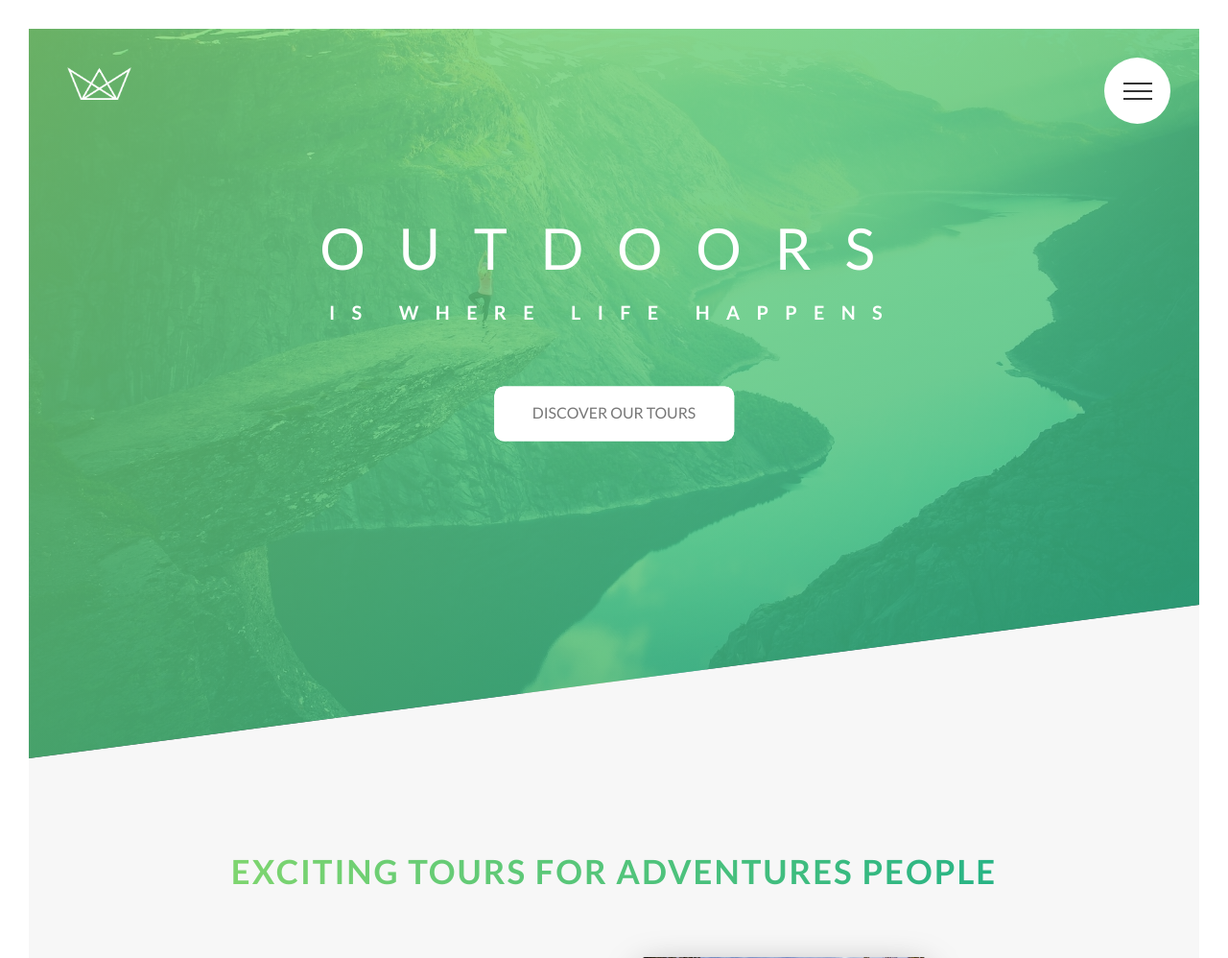
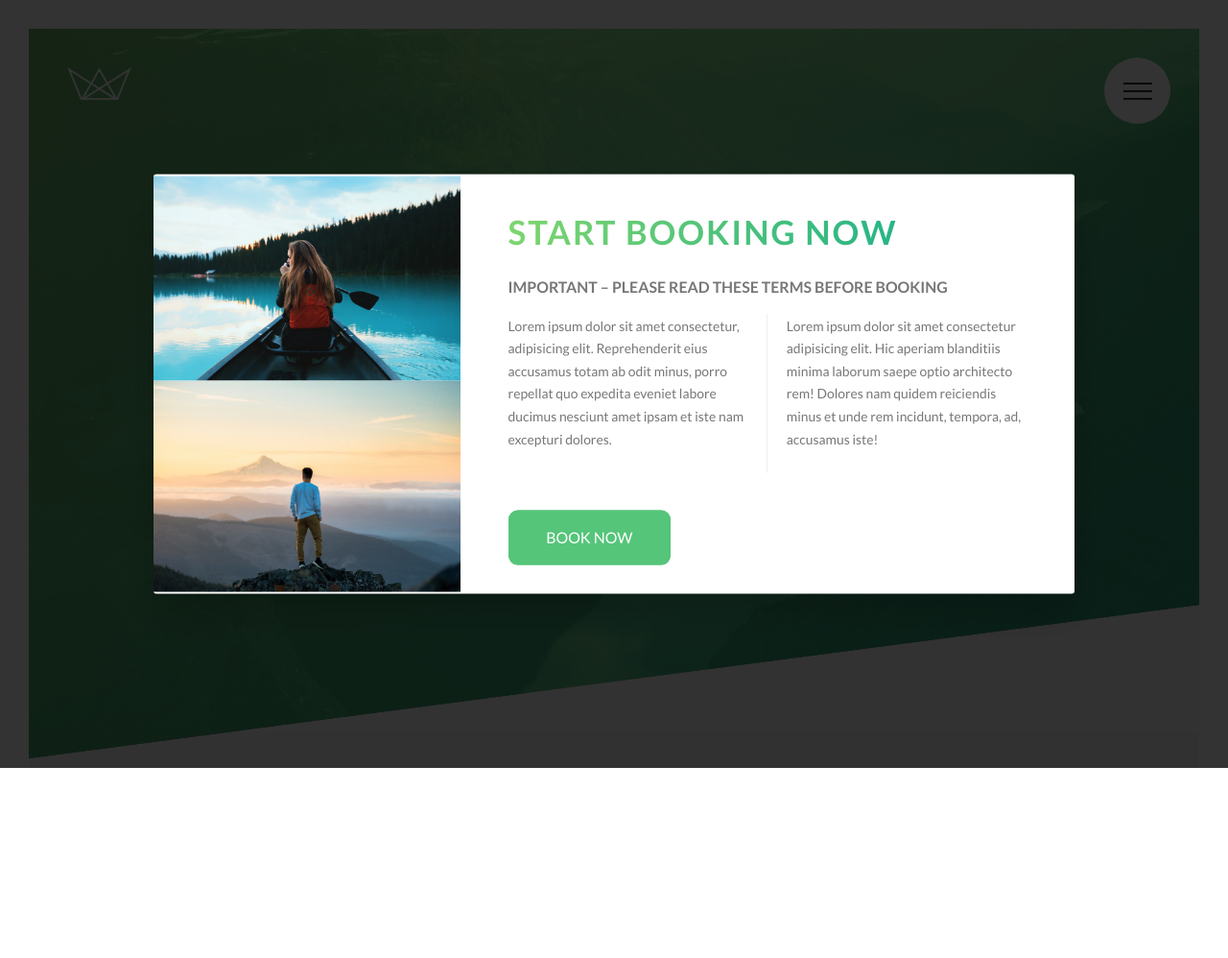
Before and after one commit to albsector/natours-landing-page, a PHP site: page /index.html in a window 1280 px wide. Shown: the top 998 px of the page at 96% size. After the commit the page ends 800 px from the top, so only its background shows below. Run offline with PHP 8.4, Linux system fonts and the light colour scheme.

Commit message:
Building a Pure CSS Popup - Part 1

```diff
--- a/css/style.css
+++ b/css/style.css
@@ -463,6 +463,44 @@
 .form__radio-input:checked + .form__radio-label .form__radio-button::after {
   opacity: 1; }
 
+.popup {
+  height: 100vh;
+  width: 100%;
+  position: fixed;
+  top: 0;
+  left: 0;
+  background-color: rgba(0, 0, 0, 0.8);
+  z-index: 9999; }
+  .popup__content {
+    position: absolute;
+    top: 50%;
+    left: 50%;
+    transform: translate(-50%, -50%);
+    width: 75%;
+    background-color: #fff;
+    box-shadow: 0 2rem 4rem rgba(0, 0, 0, 0.2);
+    border-radius: 3px;
+    display: table;
+    overflow: hidden; }
+  .popup__left {
+    width: 33.333333%;
+    display: table-cell;
+    vertical-align: middle; }
+  .popup__right {
+    widows: 66.66666%;
+    display: table-cell;
+    vertical-align: middle;
+    padding: 3rem 5rem; }
+  .popup__img {
+    display: block;
+    width: 100%; }
+  .popup__text {
+    font-size: 1.4rem;
+    margin-bottom: 4rem;
+    column-count: 2;
+    column-gap: 4rem;
+    column-rule: 1px solid #eee; }
+
 .navigation__checkbox {
   display: none; }
 
--- a/index.html
+++ b/index.html
@@ -378,6 +378,29 @@
             </div>
         </footer>
 
+        <div class="popup">
+            <div class="popup__content">
+                <div class="popup__left">
+                    <img src="img/nat-8.jpg" alt="Tour photo 8" class="popup__img">
+                    <img src="img/nat-9.jpg" alt="Tour photo 9" class="popup__img">
+                </div>
+                <div class="popup__right">
+                    <h2 class="heading-secondary u-bottom-margin-small">Start booking now</h2>
+                    <h3 class="heading-tertiary u-bottom-margin-small">
+                        Important &ndash; Please read these terms before booking
+                    </h3>
+                    <p class="popup__text">
+                        Lorem ipsum dolor sit amet consectetur, adipisicing elit. Reprehenderit eius accusamus totam ab odit minus, porro repellat quo expedita eveniet labore ducimus nesciunt amet ipsam et iste nam excepturi dolores.
+
+                        <br><br>
+
+                        Lorem ipsum dolor sit amet consectetur adipisicing elit. Hic aperiam blanditiis minima laborum saepe optio architecto rem! Dolores nam quidem reiciendis minus et unde rem incidunt, tempora, ad, accusamus iste!
+                    </p>
+                    <a href="#" class="btn btn--green">Book now</a>
+                </div>
+            </div>
+        </div>
+
         <!--<section class="grid-test">
             <div class="row">
                 <div class="col-1-of-2">
--- a/sass/abstracts/_mixings.scss
+++ b/sass/abstracts/_mixings.scss
@@ -5,3 +5,10 @@
         clear: both;
     }
 }
+
+@mixin absCenter {
+    position: absolute;
+    top: 50%;
+    left: 50%;
+    transform: translate(-50%, -50%);
+}
--- /dev/null
+++ b/sass/components/_popup.scss
@@ -0,0 +1,47 @@
+.popup {
+    height: 100vh;
+    width: 100%;
+    position: fixed;
+    top: 0;
+    left: 0;
+    background-color: rgba($color-black, 0.8);
+    z-index: 9999;
+
+    &__content {
+        @include absCenter;
+
+        width: 75%;
+        background-color: $color-white;
+        box-shadow: 0 2rem 4rem rgba($color-black, 0.2);
+        border-radius: 3px;
+        display: table;
+        overflow: hidden;
+    }
+
+    &__left {
+        width: 33.333333%;
+        display: table-cell;
+        vertical-align: middle;
+    }
+
+    &__right {
+        widows: 66.66666%;
+        display: table-cell;
+        vertical-align: middle;
+        padding: 3rem 5rem;
+    }
+
+    &__img {
+        display: block;
+        width: 100%;
+    }
+
+    &__text {
+        font-size: 1.4rem;
+        margin-bottom: 4rem;
+
+        column-count: 2;
+        column-gap: 4rem;
+        column-rule: 1px solid $color-grey-light-2;
+    }
+}
--- a/sass/main.scss
+++ b/sass/main.scss
@@ -14,6 +14,7 @@
 @import "components/story";
 @import "components/bg-video";
 @import "components/form";
+@import "components/popup";
 
 @import "layout/navigation";
 @import "layout/header";
```
